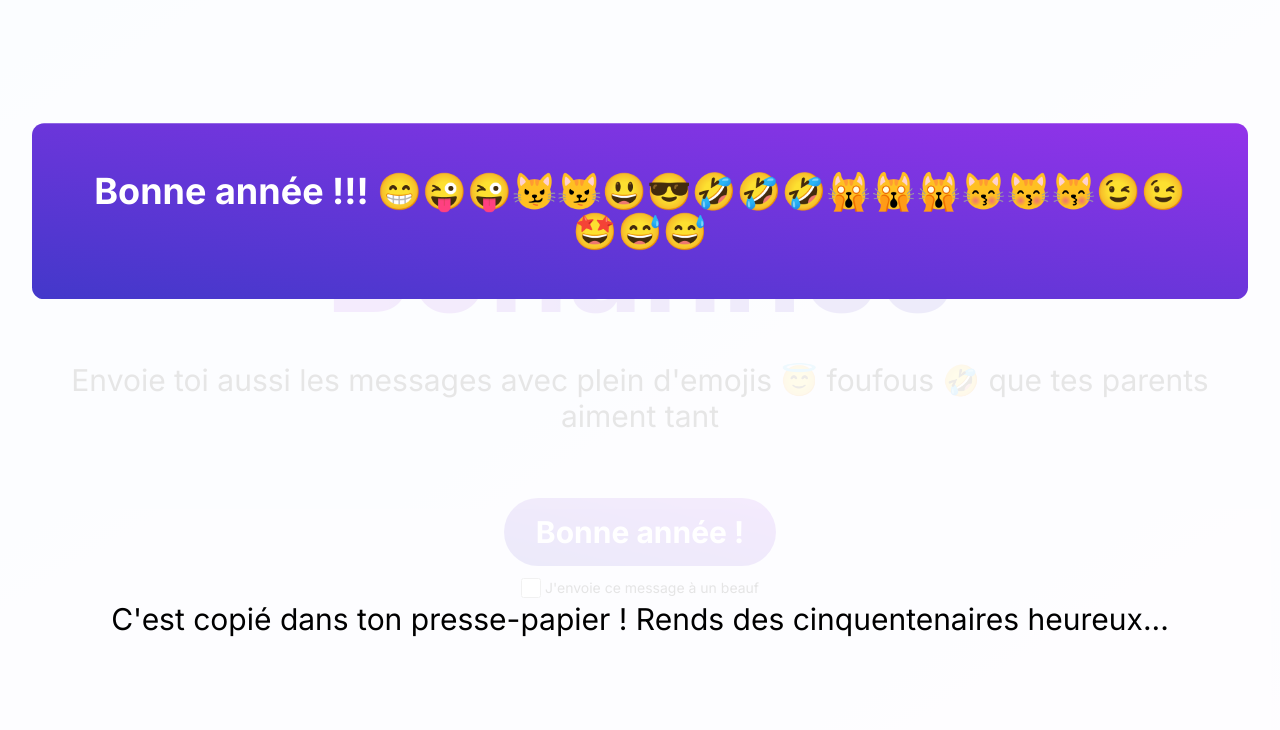
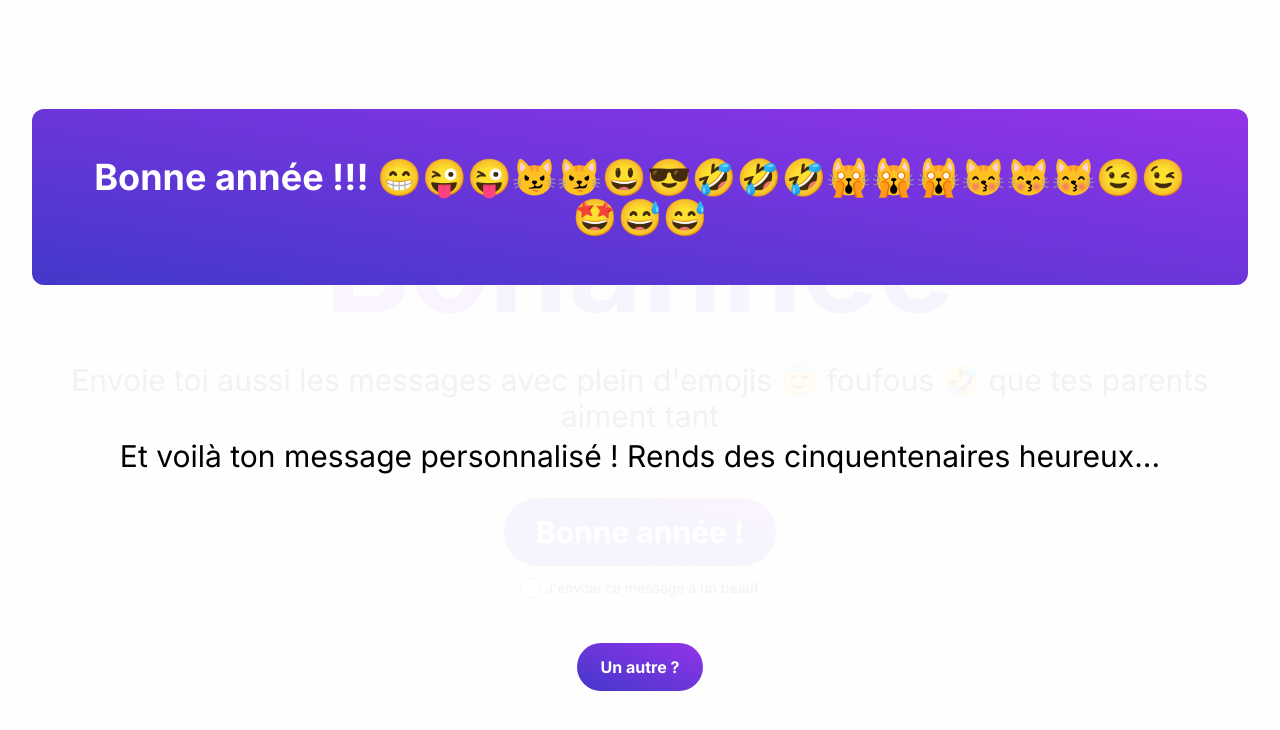
Before and after one commit to Niborwood/bonannee, a React (Vite) app: page / in a window 1280 px wide. Both pictures are taken after a click on the button "Bonne année !". Shown: the top 730 px of the page. Built offline with nearby package versions, Linux system fonts and the light colour scheme.

Commit message:
New wording for copy, stopping animation, manual close of modal

```diff
--- a/src/App.tsx
+++ b/src/App.tsx
@@ -104,7 +104,6 @@ function App() {
       });
     }
     await navigator.clipboard.writeText(finalToPaste);
-    setTimeout(() => setShowModal(false), 4000);
   };
 
   return (
@@ -143,15 +142,23 @@ function App() {
         </a>
       </div>
       {showModal && (
-        <div className="fixed top-0 left-0 right-0 bottom-0 bg-white/80 z-50">
+        <div className="fixed top-0 left-0 right-0 bottom-0 bg-white/90 z-50">
           <div className="absolute top-0 left-0 right-0 bottom-0 bg-white/50 p-8 grid place-items-center">
-            <div className="font-bold text-2xl lg:text-4xl animate-bounce bg-gradient-to-bl from-purple-600 to-indigo-700 p-12 rounded-xl text-white">
+            <div className="font-bold text-2xl lg:text-4xl animate-[bounce_1s_1.5] bg-gradient-to-bl from-purple-600 to-indigo-700 p-12 rounded-xl text-white">
               {emojis}
             </div>
             <div>
-              C'est copié dans ton presse-papier ! Rends des cinquentenaires
+              Et voilà ton message personnalisé ! Rends des cinquentenaires
               heureux...
             </div>
+            <button
+              className="text-base font-bold bg-gradient-to-bl from-purple-600 to-indigo-700 hover:bg-purple-700 text-white py-3 px-6 rounded-full mt-4"
+              onClick={() => {
+                setShowModal(false);
+              }}
+            >
+              Un autre ?
+            </button>
           </div>
         </div>
       )}
```
